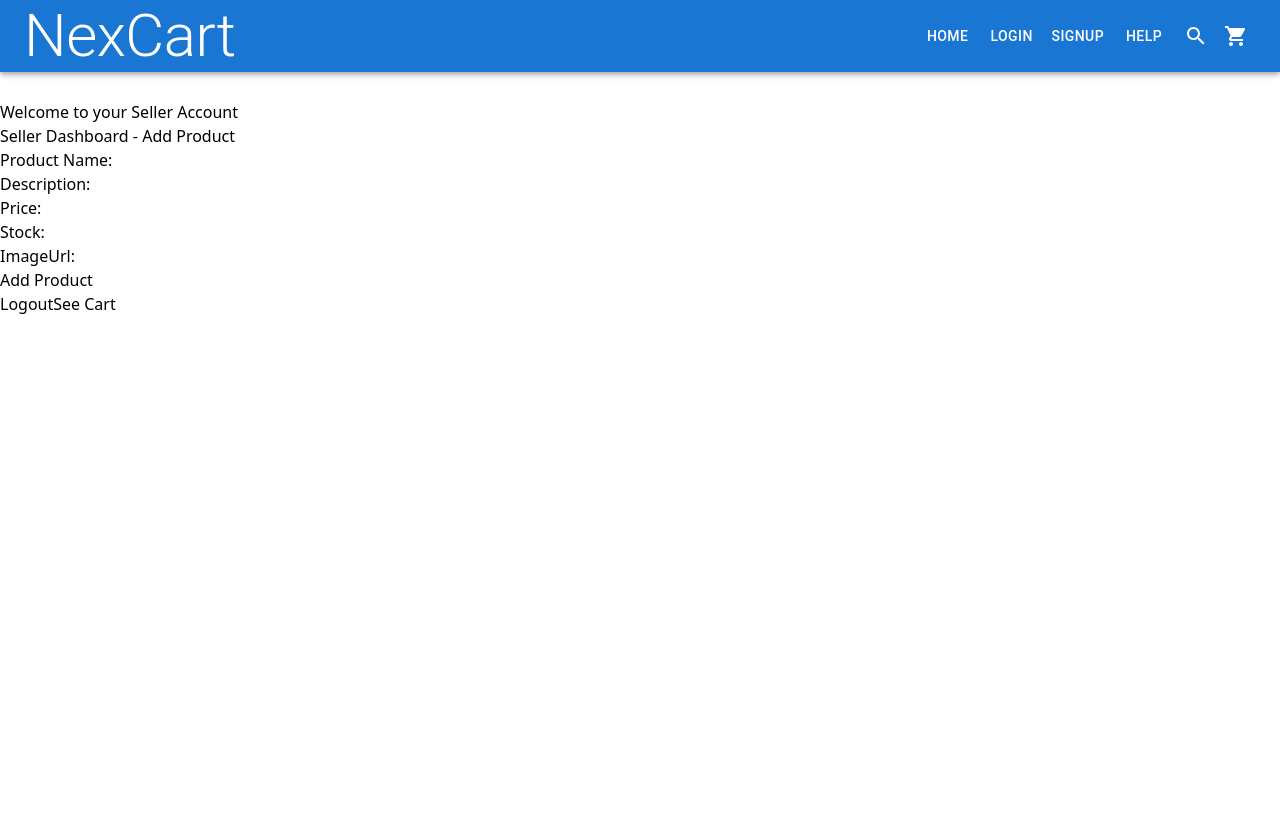
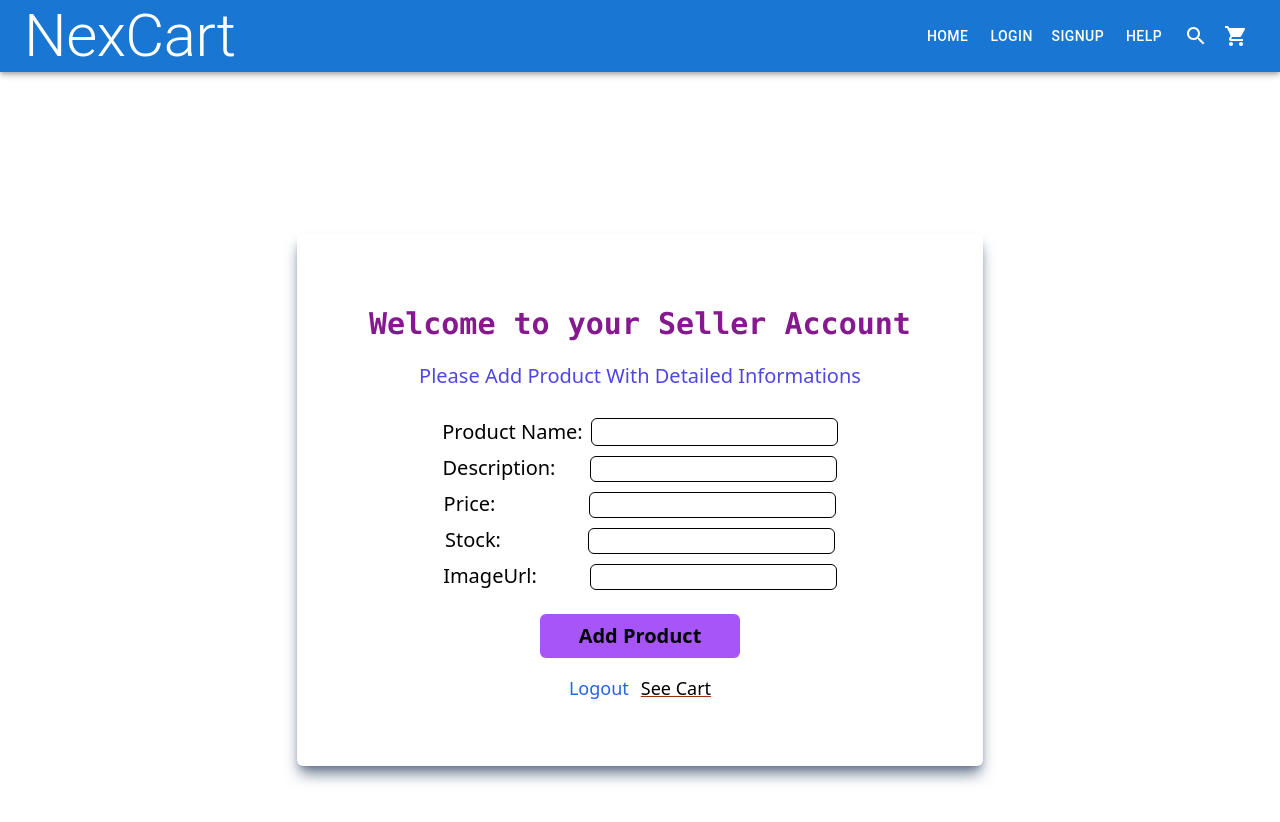
Before and after one commit to ZMHossain/digital-image-shop, a React (Create React App) app in the folder frontend/: page /seller-dashboard in a window 1280 px wide. Shown: the top 822 px of the page. Before the commit the page ends 800 px from the top, so only its background shows below. Built offline with nearby package versions, Linux system fonts and the light colour scheme.

Commit message:
Designed sellerDashboard with tailwind

```diff
--- a/frontend/src/components/Navbar.js
+++ b/frontend/src/components/Navbar.js
@@ -79,21 +79,11 @@ const Navbar = () => {
           {user && buyerType === "true" ? "Become a Seller" : "Signup"}
         </Button>
         {(user || buyerType === "true") && (
-          <Button
-            onClick={handleSellerDashboardClick}
-            color="inherit"
-            // component={Link}
-            // to="/seller-dashboard"
-          >
+          <Button onClick={handleBuyerDashboardClick} color="inherit">
             {user && buyerType === "true" ? "Buyer Dashboard" : "Help"}
           </Button>
         )}
-        <Button
-          onClick={handleBuyerDashboardClick}
-          color="inherit"
-          // component={Link}
-          // to="/buyer-dashboard"
-        >
+        <Button onClick={handleSellerDashboardClick} color="inherit">
           {user && sellerType === "true" ? "Seller Dashboard" : "Help"}
         </Button>
         {/* Add Search Icon */}
--- a/frontend/src/pages/SellerDashboard.js
+++ b/frontend/src/pages/SellerDashboard.js
@@ -86,69 +86,108 @@ function SellerDashboard() {
 
   return (
     <>
-      <div className="page-content">
-        <h1>Welcome {loggedInUser} to your Seller Account</h1>
-        <h2>Seller Dashboard - Add Product</h2>
-        <form onSubmit={handleSubmit}>
-          <div>
-            <label htmlFor="">Product Name:</label>
+      <div className="h-screen w-full flex justify-center items-center ">
+        <div className=" bg-white shadow-lg m-8 p-16 shadow-slate-500 rounded-md">
+          <h1 className=" text-3xl font-semibold font-mono p-2 text-fuchsia-800">
+            Welcome {loggedInUser} to your Seller Account
+          </h1>
+          <h2 className="flex justify-center items-center p-3 text-xl font-medium text-indigo-600">
+            Please Add Product With Detailed Informations
+          </h2>
+          <form
+            onSubmit={handleSubmit}
+            className="flex flex-col gap-2 justify-center items-center"
+          >
+            <div className="flex  mt-4">
+              <label htmlFor="" className=" font-medium text-xl">
+                Product Name:
+              </label>
               <input
                 type="text"
                 name="name"
                 value={productData.name}
                 onChange={handleChange}
                 required
+                className="border border-black ml-2 rounded-md font-semibold"
               />
             </div>
             <div>
-            <label htmlFor="">Description:</label>
+              <label htmlFor="" className=" font-medium text-xl">
+                Description:
+              </label>
               <input
                 type="text"
                 name="description"
                 value={productData.description}
                 onChange={handleChange}
                 required
+                className="border border-black ml-[35px] rounded-md font-semibold"
               />
             </div>
             <div>
-            <label htmlFor="">Price:</label>
+              <label htmlFor="" className=" font-medium text-xl">
+                Price:
+              </label>
               <input
                 type="text"
                 name="price"
                 value={productData.price}
                 onChange={handleChange}
                 required
+                className="border border-black ml-[94px] rounded-md font-semibold"
               />
             </div>
             <div>
-            <label htmlFor="">Stock:</label>
+              <label htmlFor="" className=" font-medium text-xl">
+                Stock:
+              </label>
               <input
                 type="text"
                 name="stock"
                 value={productData.stock}
                 onChange={handleChange}
                 required
+                className="border border-black ml-[87px] rounded-md font-semibold"
               />
             </div>
 
             <div>
-            <label htmlFor="">ImageUrl:</label>
+              <label htmlFor="" className=" font-medium text-xl">
+                ImageUrl:
+              </label>
               <input
                 type="text"
                 name="imageUrl"
                 value={productData.imageUrl}
                 onChange={handleChange}
                 required
+                className="border border-black ml-[53px] rounded-md font-semibold"
               />
             </div>
-          <button type="submit">Add Product</button>
+            <button
+              type="submit"
+              className="bg-purple-500 text-xl font-semibold hover:bg-purple-600 focus:outline-none m-4 p-2 rounded-md flex justify-center items-center w-[200px]"
+            >
+              Add Product
+            </button>
           </form>
-        <button onClick={handleLogout}>Logout</button>
-        <button className="cart-button" onClick={handleSeeCart}>
+          <div className="flex justify-center gap-3">
+            <button
+              onClick={handleLogout}
+              className="flex justify-center items-center text-lg text-blue-600 hover:text-blue-800"
+            >
+              Logout
+            </button>
+            <button
+              className="flex justify-center items-center text-lg underline decoration-orange-800  "
+              onClick={handleSeeCart}
+            >
               See Cart
             </button>
+          </div>
 
           <ToastContainer />
+        </div>
       </div>
     </>
   );
--- a/frontend/src/pages/SellerDashboardCart.js
+++ b/frontend/src/pages/SellerDashboardCart.js
@@ -51,7 +51,7 @@ const SellerDashboardCart = () => {
             display: "flex",
 
             flexWrap: "wrap",
-            justifyContent: "space-around",
+            justifyContent: "flex-start",
           }}
         >
           {products &&
--- a/frontend/src/pages/Welcome.js
+++ b/frontend/src/pages/Welcome.js
@@ -38,63 +38,27 @@ const Welcome = () => {
   return (
     <>
       <Navbar />
-      <div style={{ marginTop: "30px", padding: "250px" }}>
-        <h1
-          style={{
-            display: "flex",
-            justifyContent: "center",
-            fontFamily: "sans-serif",
-            marginBottom: "20px",
-            fontSize: "50px",
-          }}
-        >
+      <div className="m-8 p-16">
+        <h1 className=" flex justify-center font-sans mb-12 text-5xl">
           Welcome to NexCart
         </h1>
-        <div
-          style={{
-            display: "flex",
-            flexWrap: "wrap",
-            justifyContent: "space-between", // or "space-around"
-          }}
-        >
+        <div className=" flex flex-wrap justify-start">
           {products &&
             products?.map((product) => (
               <div
                 key={product._id}
-                style={{
-                  width: "250px",
-                  margin: "10px",
-                  padding: "0px",
-                  border: "1px solid #ddd",
-                  borderRadius: "8px",
-                  boxShadow: "5px",
-                  boxSizing: "border-box",
-                  overflow: "hidden",
-                }}
+                className=" w-60 m-3 p-0 border border-gray-300 rounded-md shadow-[5px] box-border overflow-hidden "
               >
                 <img
                   src={product.imageUrl}
                   alt={product.name}
-                  style={{ width: "100%", height: "250px", objectFit: "cover" }}
+                  className="w-full h-[250px] object-cover"
                 />
-                <p style={{ paddingLeft: "8px" }}>{product.name}</p>
-                <p style={{ paddingLeft: "8px" }}>{product.description}</p>
-                <p style={{ fontSize: "25px", padding: "5px" }}>
+                <p className="pl-2">{product.name}</p>
+                <p className="pl-2">{product.description}</p>
+                <p className="text-2xl p-1">
                   <strong>${product.price}</strong>
                 </p>
-                {/* <button
-                  onClick={() => addToCart(product)}
-                  style={{
-                    backgroundColor: "#4CAF50",
-                    color: "white",
-                    padding: "10px",
-                    border: "none",
-                    borderRadius: "4px",
-                    cursor: "pointer",
-                  }}
-                >
-                  Add to Cart
-                </button> */}
               </div>
             ))}
         </div>
```
Lines whose indentation alone changed are shown as unchanged.
